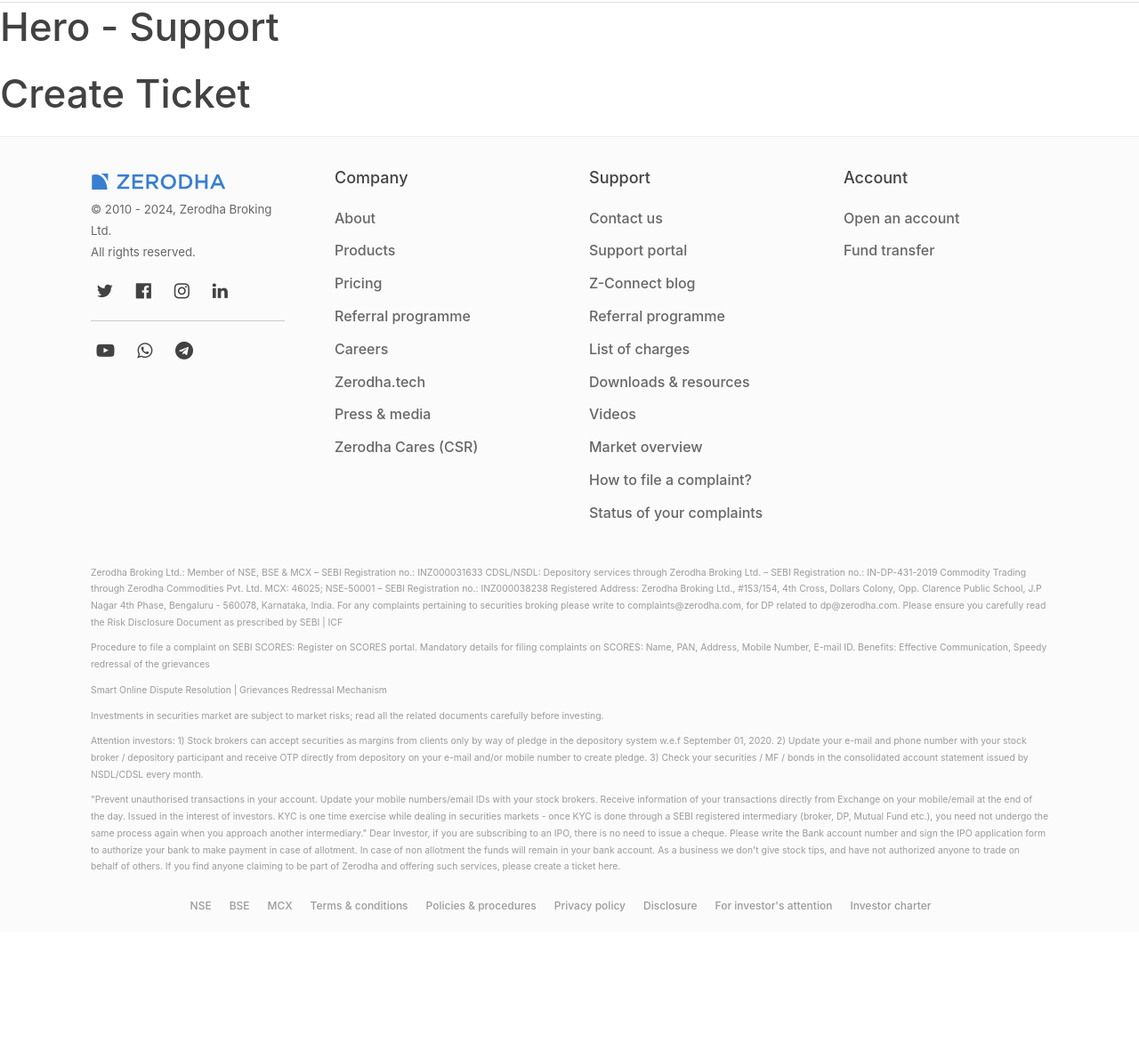
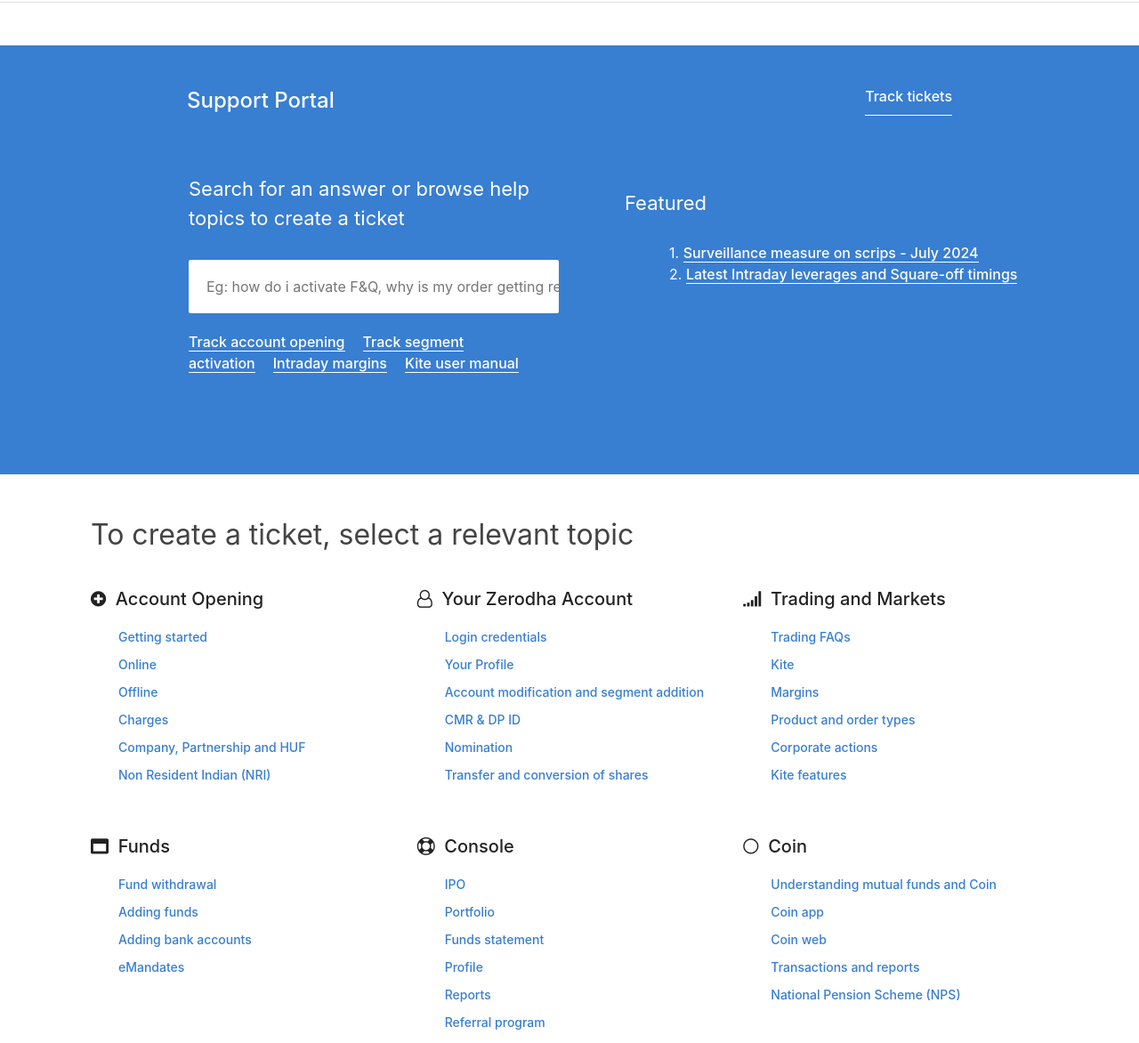
Before and after one commit to alfiyainamdar31/trade-flow, a React app in the folder frontend/: page /support in a window 1280 px wide. Shown: the part 59-1231 px from the top of the page at 89% size. Before the commit the page ends 1106 px from the top, so only its background shows below. Built offline with nearby package versions, Linux system fonts and the light colour scheme.

Commit message:
support page

```diff
--- a/frontend/src/index.css
+++ b/frontend/src/index.css
@@ -18,7 +18,8 @@
   color: #666 !important;
 }
 
-.nav-link:hover {
+.nav-link:hover,
+.support-head a:hover {
   color: #387ed1 !important;
 }
 
--- a/frontend/src/landing_page/support/CreateTicket.js
+++ b/frontend/src/landing_page/support/CreateTicket.js
@@ -1,7 +1,108 @@
 import React from "react";
 
 function CreateTicket() {
-  return <h1>Create Ticket</h1>;
+  return (
+    <div className="container">
+      <h1 className="fs-2 support-title" style={{ color: "#444" }}>
+        To create a ticket, select a relevant topic
+      </h1>
+      <div className="row">
+        <div className="col-4 support-column">
+          <h5 className="support-head">
+            <a href="">
+              <i class="fa fa-plus-circle" aria-hidden="true"></i>&nbsp; Account
+              Opening
+            </a>
+          </h5>
+          <div className="support-links">
+            <a href="">Getting started</a>
+            <a href="">Online</a>
+            <a href="">Offline</a>
+            <a href="">Charges</a>
+            <a href="">Company, Partnership and HUF</a>
+            <a href="">Non Resident Indian (NRI)</a>
+          </div>
+        </div>
+        <div className="col-4 support-column">
+          <h5 className="support-head">
+            <a href="">
+              <i class="fa fa-user-o" aria-hidden="true"></i>&nbsp; Your Zerodha
+              Account
+            </a>
+          </h5>
+          <div className="support-links">
+            <a href="">Login credentials</a>
+            <a href="">Your Profile</a>
+            <a href="">Account modification and segment addition</a>
+            <a href="">CMR & DP ID</a>
+            <a href="">Nomination</a>
+            <a href="">Transfer and conversion of shares</a>
+          </div>
+        </div>
+        <div className="col-4 support-column">
+          <h5 className="support-head">
+            <a href="">
+              <i class="fa fa-signal" aria-hidden="true"></i>&nbsp; Trading and
+              Markets
+            </a>
+          </h5>
+          <div className="support-links">
+            <a href="">Trading FAQs</a>
+            <a href="">Kite</a>
+            <a href="">Margins</a>
+            <a href="">Product and order types</a>
+            <a href="">Corporate actions</a>
+            <a href="">Kite features</a>
+          </div>
+        </div>
+      </div>
+      <div className="row mt-5 mb-5">
+        <div className="col-4 support-column">
+          <h5 className="support-head">
+            <a href="">
+              <i class="fa fa-window-maximize" aria-hidden="true"></i>&nbsp;
+              Funds
+            </a>
+          </h5>
+          <div className="support-links">
+            <a href="">Fund withdrawal</a>
+            <a href="">Adding funds</a>
+            <a href="">Adding bank accounts</a>
+            <a href="">eMandates</a>
+          </div>
+        </div>
+        <div className="col-4 support-column">
+          <h5 className="support-head">
+            <a href="">
+              <i class="fa fa-life-ring" aria-hidden="true"></i>&nbsp; Console
+            </a>
+          </h5>
+          <div className="support-links">
+            <a href="">IPO</a>
+            <a href="">Portfolio</a>
+            <a href="">Funds statement</a>
+            <a href="">Profile</a>
+            <a href="">Reports</a>
+            <a href="">Referral program</a>
+          </div>
+        </div>
+        <div className="col-4 support-column">
+          <h5 className="support-head">
+            <a href="">
+              <i class="fa fa-circle-thin" aria-hidden="true"></i>&nbsp; Coin
+            </a>
+          </h5>
+          <div className="support-links">
+            <a href="">Understanding mutual funds and Coin</a>
+            <a href="">Coin app</a>
+            <a href="">Coin web</a>
+            <a href="">Transactions and reports</a>
+            <a href="">National Pension Scheme (NPS)</a>
+          </div>
+        </div>
+      </div>
+    </div>
+  );
 }
 
 export default CreateTicket;
--- a/frontend/src/landing_page/support/Hero.js
+++ b/frontend/src/landing_page/support/Hero.js
@@ -1,7 +1,54 @@
 import React from "react";
+import './Support.css'
 
 function Hero() {
-  return <h1>Hero - Support</h1>;
+  return (
+    <section className="container-fluid" id="support-hero">
+      <div className="p-5 mt-5" id="support-wrapper">
+        <h4>Support Portal</h4>
+        <a href="" className="supportTop-link">
+          Track tickets
+        </a>
+      </div>
+      <div className="row mb-5">
+        <div className="col-6 mb-5">
+          <h1 id="search-support" className="search-support">
+            Search for an answer or browse help topics to create a ticket
+          </h1>
+          <div id="search-text">
+            <input
+              type="text"
+              placeholder="Eg: how do i activate F&Q, why is my order getting rejected..."
+            ></input>
+          </div>
+          <div id="search-links">
+           <a href="">Track account opening</a>
+            <a href="">Track segment activation</a>
+            <a href="">Intraday margins</a>
+            <a href="">Kite user manual</a>
+          </div>
+        </div>
+        <div className="col-6 mb-5 mt-3">
+          <h1 id="search-support" className="feature-support">
+            Featured
+          </h1>
+          <div className="supportTop-link two-links-support">
+            <div className="link-1">
+              <span>
+                1. <a href=""> Surveillance measure on scrips - July 2024</a>
+              </span>
+            </div>
+            <div className="link-2">
+              <span>
+                2.{" "}
+                <a href="">Latest Intraday leverages and Square-off timings</a>{" "}
+              </span>
+            </div>
+          </div>
+        </div>
+      </div>
+    </section>
+  );
 }
 
 export default Hero;
--- /dev/null
+++ b/frontend/src/landing_page/support/Support.css
@@ -0,0 +1,124 @@
+.support-title {
+  margin-top: 0;
+  margin-bottom: 40px !important;
+  font-size: 22px;
+  font-weight: 400;
+}
+
+.support-head a {
+  color: #222 !important;
+}
+
+.support-links a {
+  color: #387ed1;
+  font-size: 14px;
+  display: block;
+  margin: 10px 0 !important;
+}
+
+.support-links a:hover {
+  color: #6b6b6b;
+}
+
+@media only screen and (min-width: 800px) {
+  .support-links a {
+    padding-left: 31px;
+  }
+}
+
+@media only screen and (max-width: 800px) {
+  .support-column {
+    margin-bottom: 25px;
+    margin-left: 0;
+    min-width: 100%;
+  }
+}
+
+.supportTop-link {
+  padding-bottom: 2px;
+  position: relative;
+  bottom: 3px;
+}
+
+#support-hero,
+#support-hero a {
+  background-color: #387ed1;
+  color: #fff;
+}
+
+#support-hero a,
+#support-hero ul li {
+  border-bottom: 1px solid #fff;
+  margin-bottom: 15px;
+}
+
+#support-hero a:hover {
+  color: #fff;
+  opacity: 0.8;
+}
+
+#support-wrapper {
+  display: flex;
+  justify-content: space-between;
+  margin: 0 150px;
+}
+
+#search-support {
+  font-size: 22px;
+  margin-bottom: 30px;
+  font-weight: 400;
+  font-size: 22px;
+  line-height: 1.5;
+}
+
+.feature-support {
+  margin-left: 50px;
+}
+
+.search-support {
+  margin-left: 200px;
+}
+
+#search-text {
+  display: flex;
+  justify-content: center;
+  margin-left: 30px;
+}
+
+#search-links {
+  padding-bottom: 4px;
+  display: inline-block;
+  margin-left: 185px;
+  margin-top: 5px;
+  margin-bottom: 50px;
+  padding: 15px;
+}
+
+#search-links a {
+  margin-right: 20px;
+}
+
+#search-text input {
+  max-width: 75%;
+  height: 60px;
+  width: 89%;
+  color: #222;
+  padding: 0;
+  padding-left: 20px;
+  margin-left: 170px;
+  border: none;
+  vertical-align: bottom;
+  line-height: 2.3;
+  font-size: 1rem;
+  border-radius: 2px;
+}
+
+@media only screen and (max-width: 1050px) {
+  #search-text {
+    width: 85%;
+  }
+}
+
+.two-links-support {
+  margin-left: 100px;
+}
```
